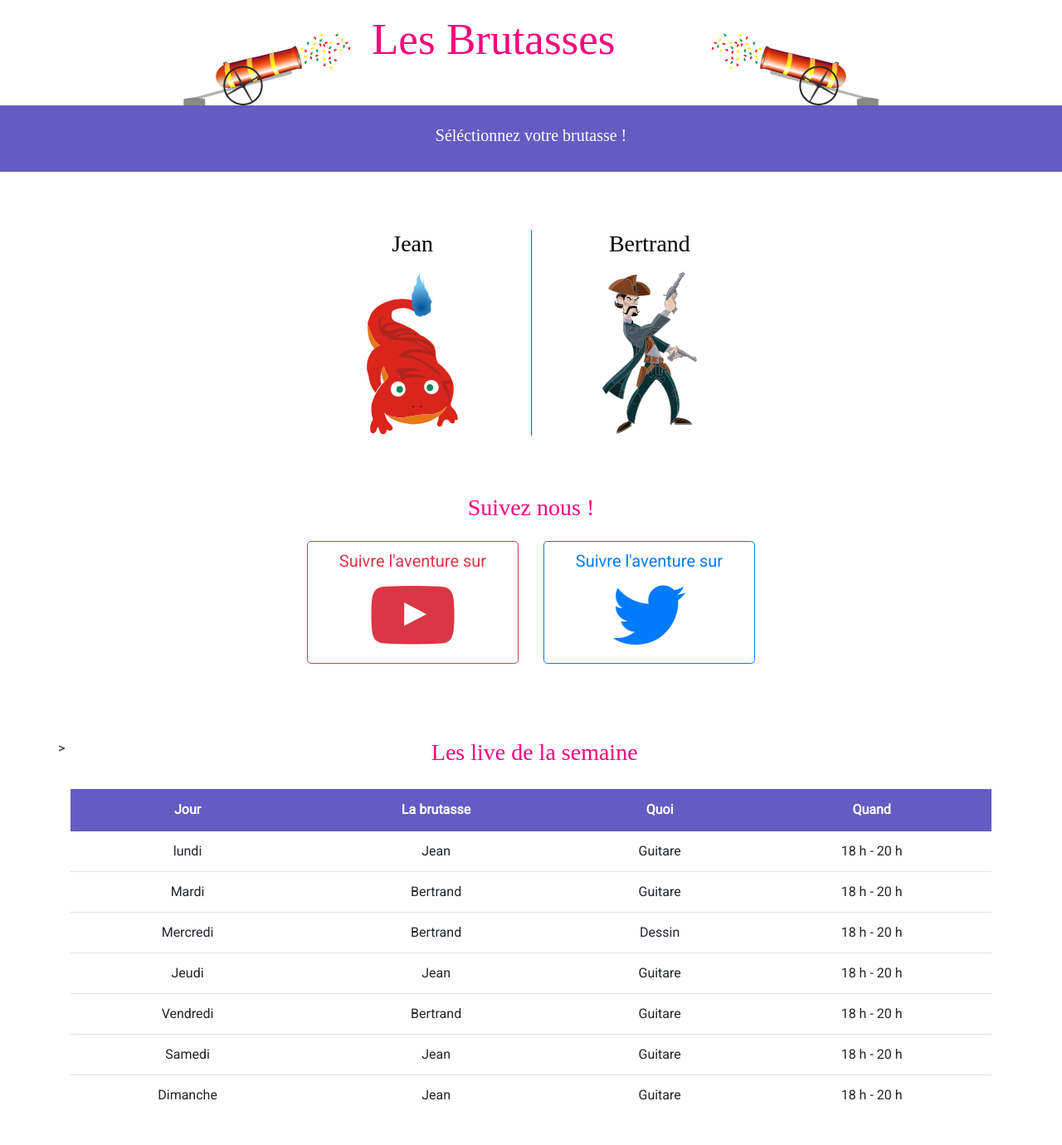
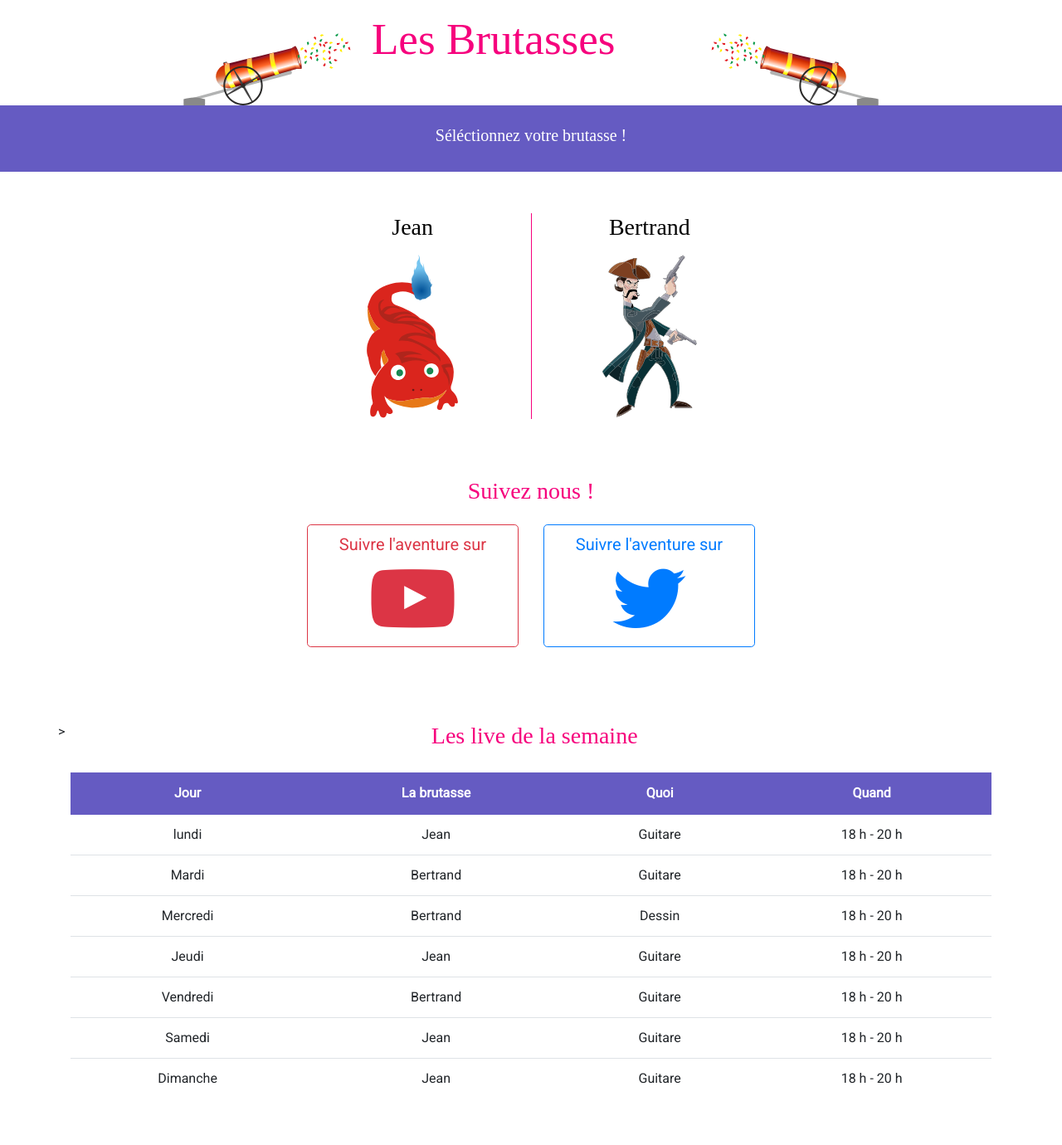
Before and after one commit to lesBrutasses/les_brutasses, a Jekyll site: the page built from index.md, in a window 1280 px wide. Shown: the whole page at 83% size. Built offline with Jekyll 4.4.1, drawn with Linux system fonts in a browser that asks for light colours; some web fonts are replaced; comment, search, counter and statistics services are not loaded.

Commit message:
Modifs Jean

```diff
--- a/_layouts/main.html
+++ b/_layouts/main.html
@@ -31,7 +31,7 @@
 
     <div class="container">
 		<div class="text-center">
-	        <div class="row" style="margin-top: 70px;">
+	        <div class="row" style="margin-top: 50px;">
 				<div class="col"></div>
 	            <div class="col">
 					<a href="jean.html">
```
